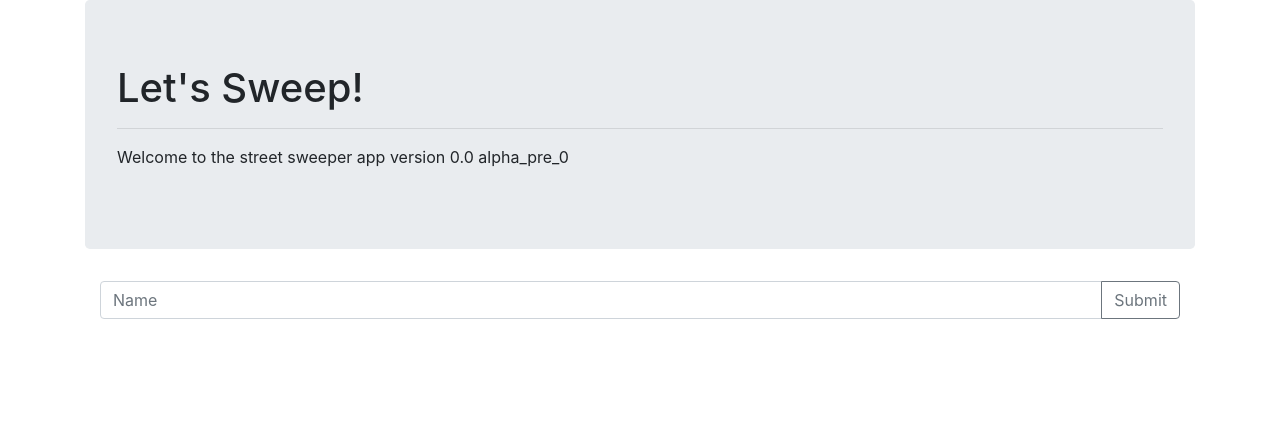
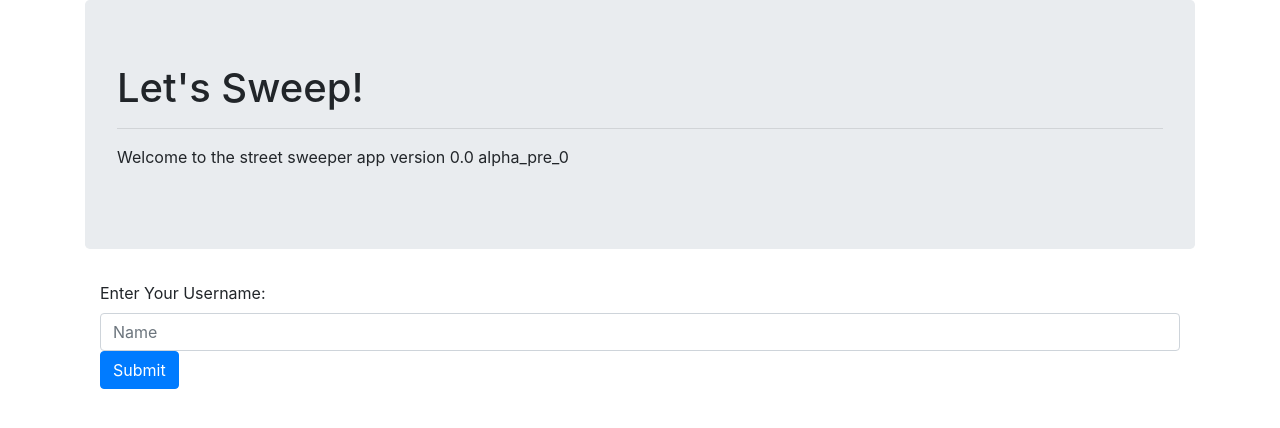
Before and after one commit to pghstreetsweepapp/api, a Flask app: page / in a window 1280 px wide. Shown: the top 428 px of the page. Run offline with Flask 2, Linux system fonts and the light colour scheme; some libraries are stand-ins or nearby versions.

Commit message:
front end tweak

```diff
--- a/templates/index.html
+++ b/templates/index.html
@@ -27,24 +27,20 @@
       </div>
       <div class="container">
         <form action="/" method="post">
-          <div class="input-group mb-3">
+          <label for="name">
+            Enter Your Username:
+          </label>
           <input
             type="text"
             name="name"
             class="form-control"
             placeholder="Name"
-              aria-label="Recipient's username"
+            aria-label="username input field"
             aria-describedby="button-addon2"
           />
-            <div class="input-group-append">
-              <button
-                class="btn btn-outline-secondary"
-                type="submit"
-              >
+          <button class="btn btn-primary" type="submit">
             Submit
           </button>
-            </div>
-          </div>
         </form>
       </div>
       <div class="container">
```
Lines whose indentation alone changed are shown as unchanged.
